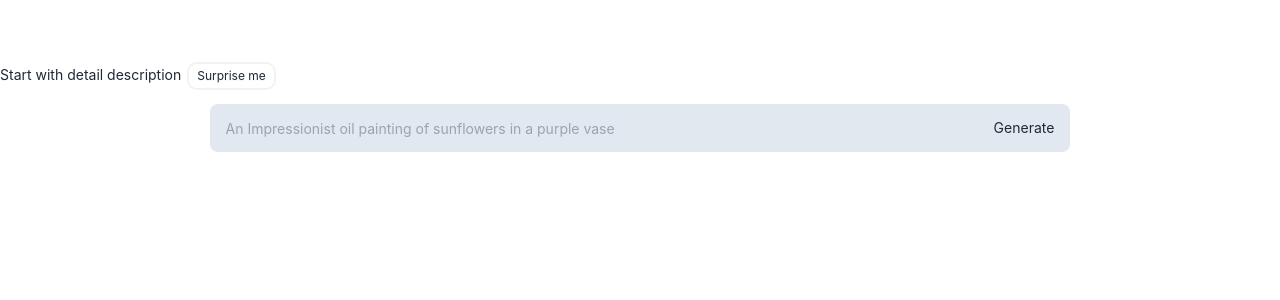
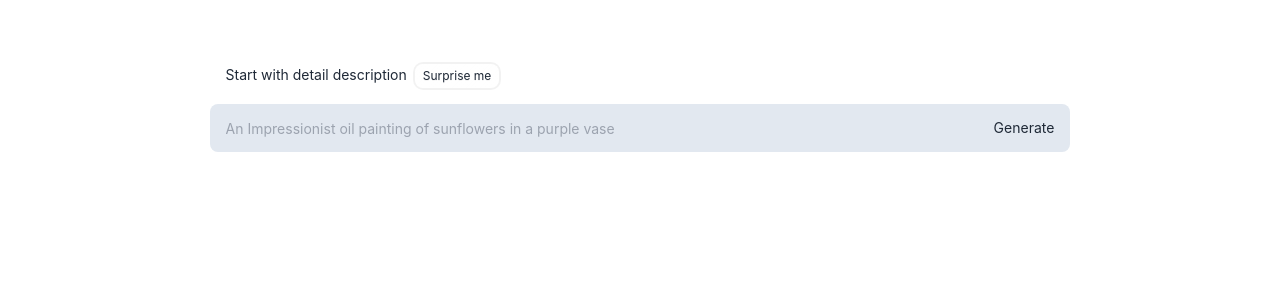
Before and after one commit to FatwaArya/image-generation, a Next.js app: page / in a window 1280 px wide. Shown: the top 300 px of the page. Built offline with nearby package versions, Linux system fonts and the light colour scheme.

Commit message:
add button

```diff
--- a/pages/api/image.ts
+++ b/pages/api/image.ts
@@ -20,7 +20,6 @@ export default async (req: NextApiRequest, res: NextApiResponse<ImagesResponse |
           n: 3,
           size: "256x256",
         });
-        // console.log(response.data.data);
     res.status(200).json(response.data);
       } else {
         res.status(404).json({ error:"Not found" });
--- a/pages/index.tsx
+++ b/pages/index.tsx
@@ -1,5 +1,5 @@
 import Head from "next/head";
-import { FormEvent,  useState } from "react";
+import { FormEvent, useState } from "react";
 import CreateImage from "../components/createImage";
 export default function Page() {
   const [prompt, setPrompt] = useState<String>("");
@@ -20,17 +20,16 @@ export default function Page() {
         <title>Image Generation Powered by DALL-E</title>
       </Head>
       <div className="pt-16">
+        <div className="flex justify-center mb-4 sm:justify-around sm:-ml-3 md:-ml-6 lg:-ml-8">
+          <div className="text-sm sm:text-md">
+            Start with detail description
+            <button className="btn btn-xs glass mx-2 text-bold hover:bg-sky-700 hover:text-white">
+              Surprise me
+            </button>
+          </div>
+          <div></div>
+        </div>
         <div className="form-control">
-          <div className="flex justify-between items-center mb-4 ">
-             <span className="text-sm sm:text-md">
-            Start with detail description
-         <button className="btn btn-xs glass mx-2">
-          Surprise me
-         </button>
-          </span>
-
-          </div>
-
           <form
             className="input-group input-group-md flex flex-row justify-center"
             onSubmit={handleSubmit}
```
